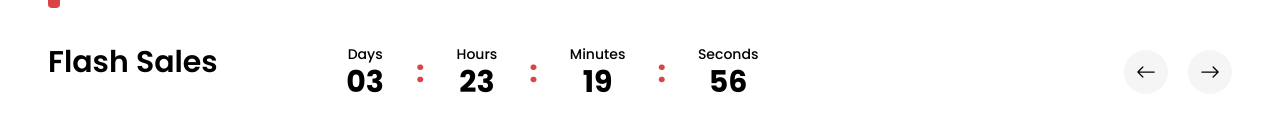
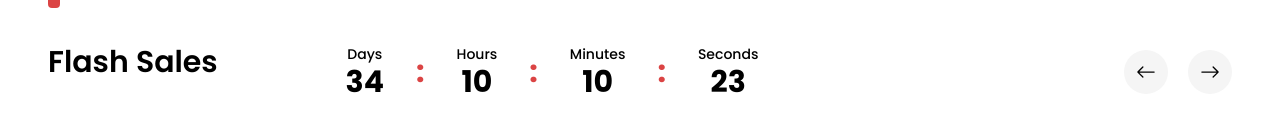
Before and after one commit to immanuellking/Excellent_E-commerce_Store, a React (Vite) app: page / in a window 1280 px wide. Shown: the part 725-863 px from the top of the page. Built offline with nearby package versions, Linux system fonts and the light colour scheme; no server answers.

Commit message:
added the first countdown functionality

```diff
--- a/src/components/TodayHeader.jsx
+++ b/src/components/TodayHeader.jsx
@@ -1,8 +1,47 @@
-import React from 'react';
+import React, { useState, useEffect } from 'react';
 import {BsArrowRight, BsArrowLeft} from "react-icons/bs";
 import Tag from './Tag';
 
-const TodayHeader = ({handleScroll}) => {
+const TodayHeader = ({handleScroll, targetDate}) => {
+
+    const [timeLeft, setTimeLeft] = useState(getTimeLeft(targetDate));
+
+    useEffect(() => {
+        const timer = setInterval(() => {
+          setTimeLeft(getTimeLeft(targetDate));
+        }, 1000);
+
+        return () => {
+          clearInterval(timer);
+        };
+      }, [targetDate]);
+
+    function getTimeLeft (targetDate) {
+        const totalSeconds = Math.floor((new Date() - targetDate) / 1000);
+        console.log(`TotalSecond: ${totalSeconds}`);
+
+        const days = Math.abs(Math.floor(totalSeconds / 86400));
+        console.log(`Days: ${days}`);
+
+        const hours = Math.abs(Math.floor((totalSeconds % 86400) / 3600));
+        console.log(`Hours: ${hours}`);
+
+        const minutes = Math.abs(Math.floor((totalSeconds % 3600) / 60));
+        console.log(`Minutes: ${minutes}`);
+
+        const seconds = Math.abs(Math.floor(totalSeconds % 60));
+        console.log(`Seconds: ${seconds}`);
+
+        return {
+            days,
+            hours,
+            minutes,
+            seconds
+        }
+    }
+
+    const {days, hours, minutes, seconds} = timeLeft;
+
   return (
     <div className="flex flex-col space-y-6 sm:space-y-9 ">
         <Tag title={"Today's"} />
@@ -12,19 +51,19 @@ const TodayHeader = ({handleScroll}) => {
                 <div className="flex space-x-1 lg:space-x-8 items-center justify-center">
                     <div className="time">
                         <span className="time-tag">Days</span>
-                        <h2 className="time-text">03</h2>
+                        <h2 className="time-text">{days}</h2>
                     </div> <span className="time-text text-brightRed">:</span>
                     <div className="time">
                         <span className="time-tag">Hours</span>
-                        <h2 className="time-text">23</h2>
+                        <h2 className="time-text">{hours}</h2>
                     </div> <span className="time-text text-brightRed">:</span>
                     <div className="time">
                         <span className="time-tag">Minutes</span>
-                        <h2 className="time-text">19</h2>
+                        <h2 className="time-text">{minutes}</h2>
                     </div> <span className="time-text text-brightRed">:</span>
                     <div className="time">
                         <span className="time-tag">Seconds</span>
-                        <h2 className="time-text">56</h2>
+                        <h2 className="time-text">{seconds}</h2>
                     </div>
                 </div>
             </div>
--- a/src/components/Todays.jsx
+++ b/src/components/Todays.jsx
@@ -15,9 +15,11 @@ const Todays = () => {
         }
     }
 
+    const targetDate = new Date('2023-07-15T23:59:59');
+
   return (
     <div className=" px-3 my-12 lg:px-12 lg:my-20 w-full">
-        <TodayHeader handleScroll={handleScroll}/>
+        <TodayHeader handleScroll={handleScroll} targetDate={targetDate}/>
         <Products slideRef={slideRef} />
         <Button title={"View All Products"}/>
     </div>
```
